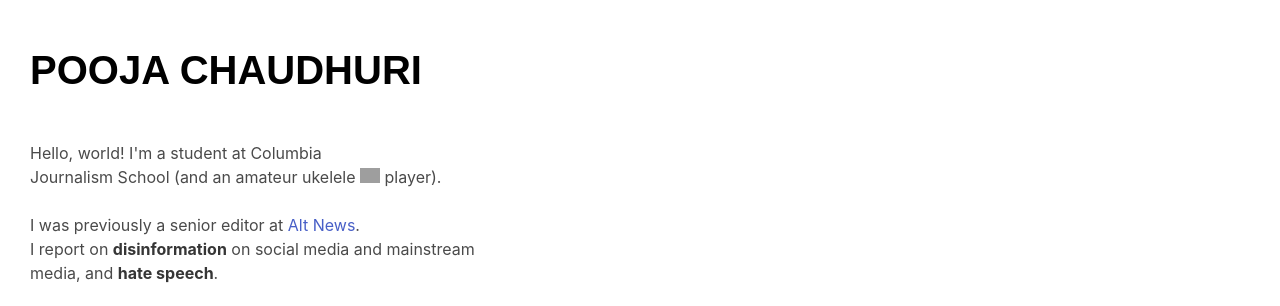
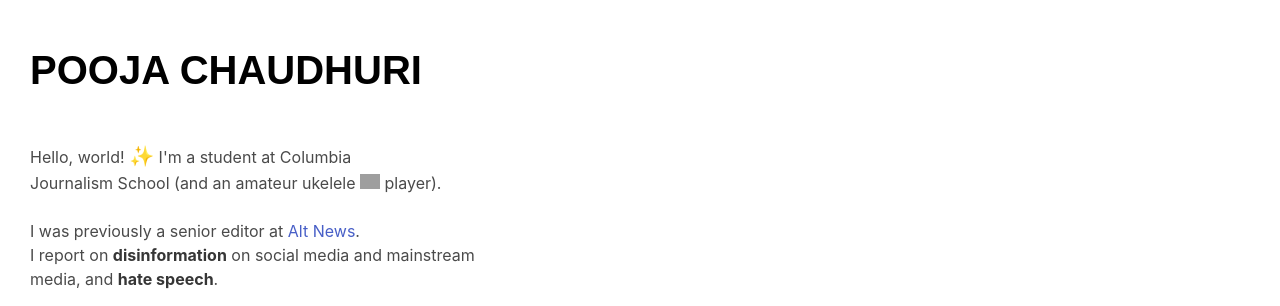
Before and after one commit to poojachaudhuri/poojachaudhuri.github.io, a plain HTML site: page index.html in a window 1280 px wide. Shown: the top 306 px of the page. Drawn offline with nearby package versions, Linux system fonts and the light colour scheme; grey boxes are pictures that could not be loaded.

Commit message:
Update index.html

```diff
--- a/index.html
+++ b/index.html
@@ -55,7 +55,7 @@
         <br>
         <div class="intro">
           <div class="mx-auto" style="width: 1220px; margin: 0 20px;">
-            <p> Hello, world! I'm a student at Columbia<br>
+            <p> Hello, world! <span style='font-size:20px;'>&#10024;</span>  I'm a student at Columbia<br>
               Journalism School (and an amateur ukelele <a href="https://emoji.gg/emoji/1630-stitch-ukulele"><img
                   src="https://cdn3.emoji.gg/emojis/1630-stitch-ukulele.gif" width="20px" height="20px"
                   alt="stitch_ukulele"></a> player).
```
